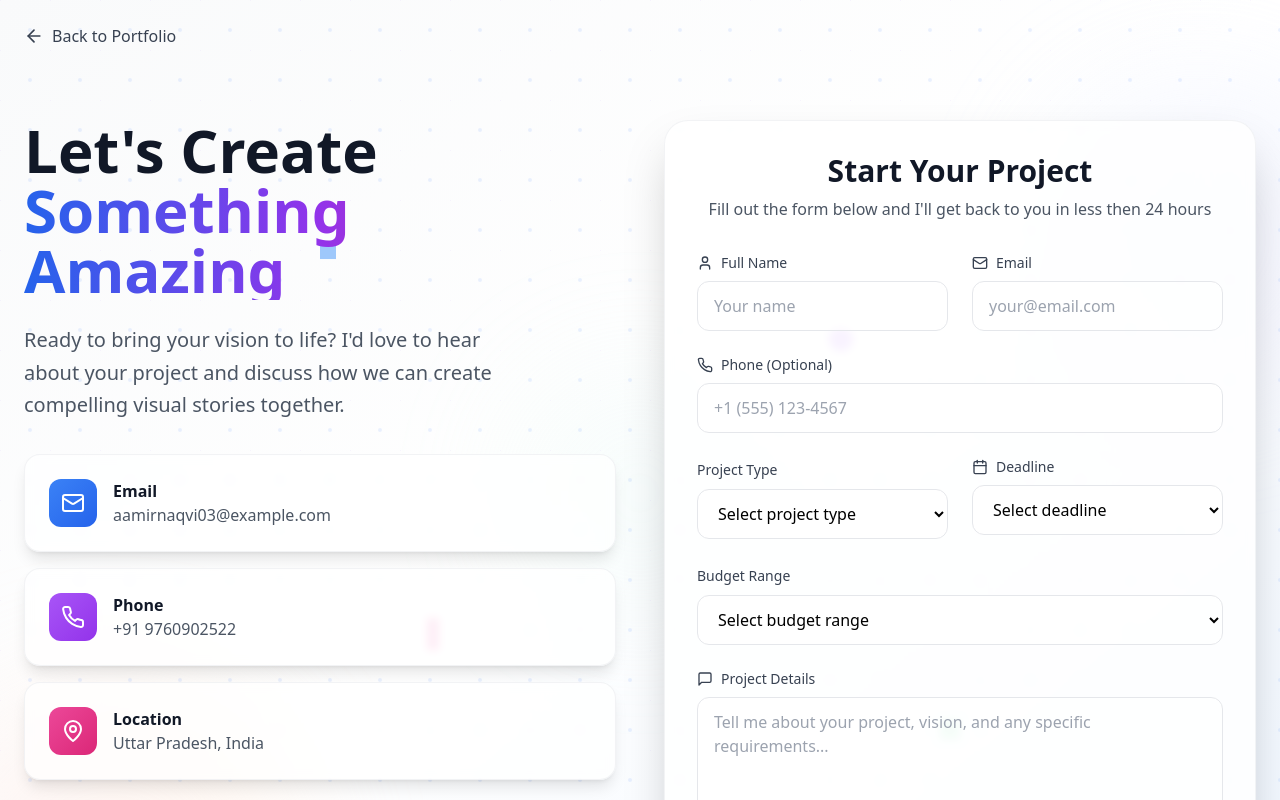
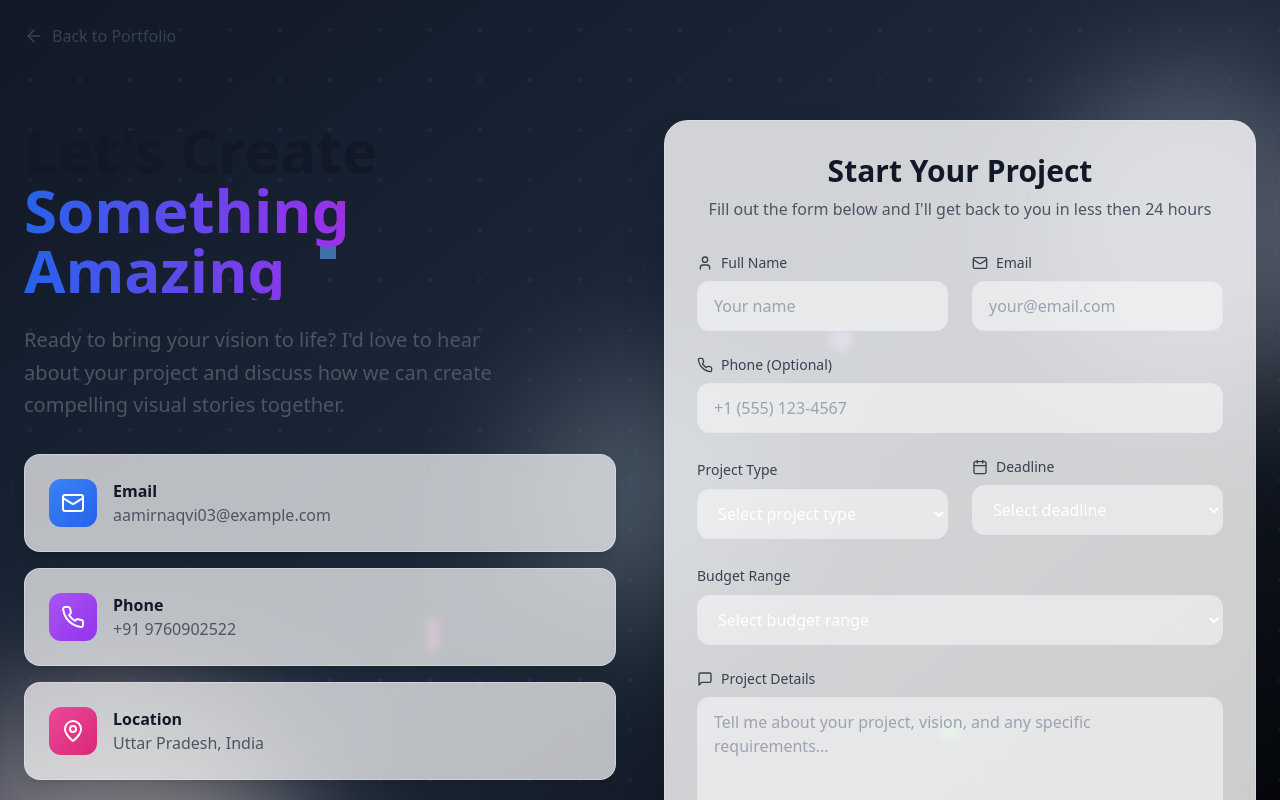
Before and after one commit to aasiyanaqvi6-ai/Website-2.0, a React (Vite) app: page / in a window 1280 px wide. Both pictures are taken after a click on the button "Contact Me". Shown: the top 800 px of the page. Built offline with nearby package versions, Linux system fonts and the light colour scheme.

Commit message:
Updated ContactPage.tsx

```diff
--- a/src/components/ContactPage.tsx
+++ b/src/components/ContactPage.tsx
@@ -32,7 +32,7 @@
   };
 
   return (
-    <div className="min-h-screen bg-gradient-to-br from-gray-50 via-white to-blue-50 relative overflow-hidden">
+    <div className="min-h-screen bg-gradient-to-br from-gray-900 via-slate-800 to-black text-white relative overflow-hidden">
       {/* Geometric Background Elements */}
       <div className="absolute inset-0 overflow-hidden">
         {/* Large geometric shapes */}
```
